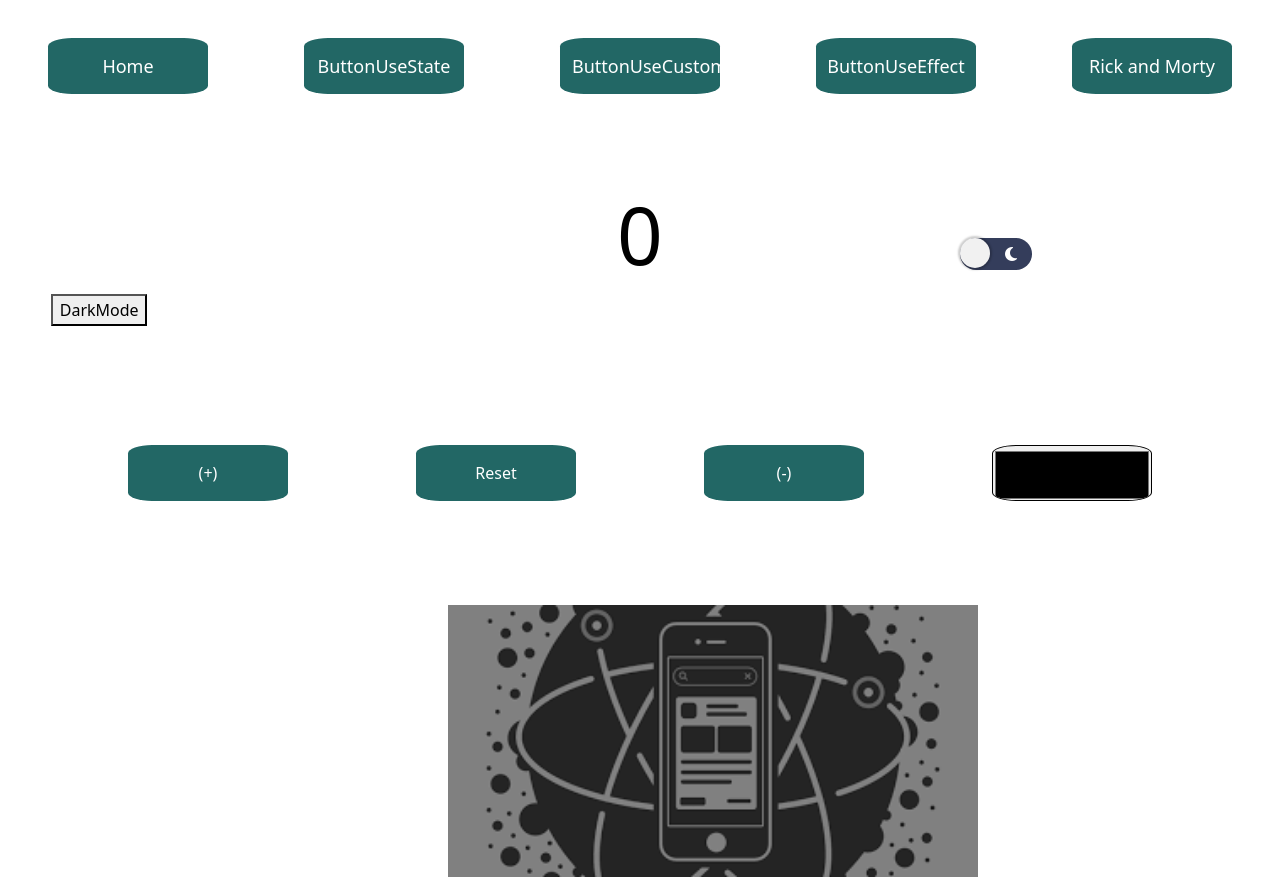
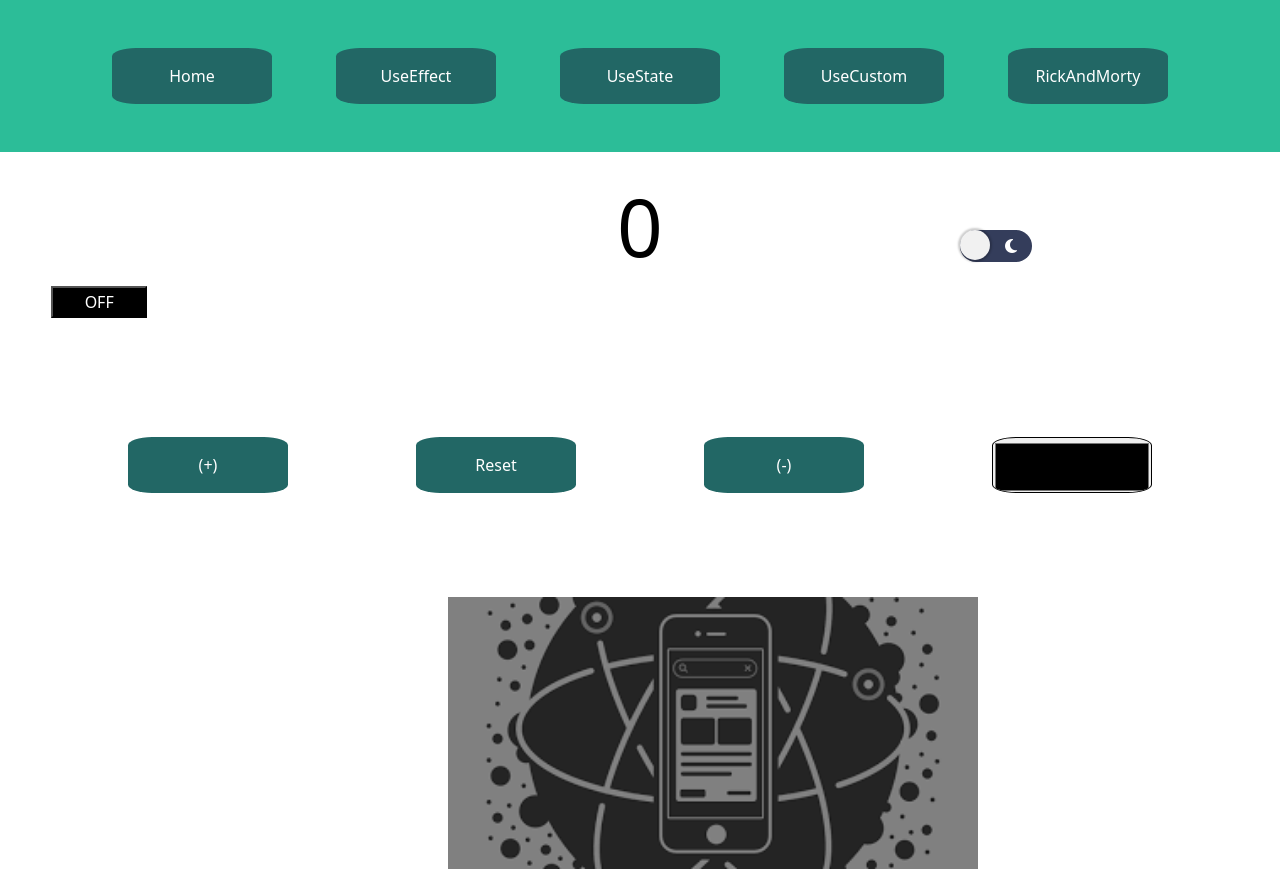
Before and after one commit to JhonJairoChala/React, a React (Create React App) app in the folder proyecto/: page / in a window 1280 px wide. Built offline with nearby package versions, Linux system fonts and the light colour scheme.

Commit message:
Agregue las rutas al proyecto mediante las librerias Routes,Route de React y con funcionalidad mediante el componente NavigatorUI

```diff
--- a/proyecto/src/App.js
+++ b/proyecto/src/App.js
@@ -1,13 +1,28 @@
+import { Route , Routes} from "react-router-dom";
 import { Header } from "./components/layouts/Header/Header";
+import { NotFound } from "./components/Pages/NotFound/NotFound";
+import { ButtonDark } from "./components/UI/ButtonDark/ButtonDark";
+import { ButtonRickAndMorty } from "./components/UI/ButtonRickAndMorty/ButtonRickAndMorty";
+import { ButtonUseCustom } from "./components/UI/ButtonUseCustom/ButtonUseCustom";
+import { ButtonUseEffect } from "./components/UI/ButtonUseEffect/ButtonUseEffect";
+import { ButtonUseState } from "./components/UI/ButtonUseState/ButtonUseState";
+import { Home } from "./components/UI/Home/Home";
 import { Body } from "./components/layouts/Body/Body";
 
 function App() {
   return (
   <div className="App" id="App">
     <Header/>
-    <section>
-      <Body/>
-    </section>
+    <Routes>
+        <Route path='/' element={<Home/>}/>
+        <Route path='/useCustom' element={<ButtonUseCustom/>}/>
+        <Route path='/useEffect' element={<ButtonUseEffect/>}/>
+        <Route path='/useState' element={<ButtonUseState/>}/>
+        <Route path='/buttonDark' element={<ButtonDark/>}/>
+        <Route path='/buttonRickAndMorty' element={<ButtonRickAndMorty/>}/>
+        <Route path='*' element={<NotFound/>}/>
+    </Routes>
+    <Body/>
   </div>
   );
 }
--- a/proyecto/src/components/UI/ButtonDark/ButtonDark.jsx
+++ b/proyecto/src/components/UI/ButtonDark/ButtonDark.jsx
@@ -3,7 +3,7 @@ import {useState} from 'react';
 
 export const ButtonDark = ({event}) => {
   const [modeDark, setDarkMode] = useState(false);
-
+  const [title, setTitle] = useState("");
   const handleOn = () =>{
     setDarkMode(!modeDark);
   }
@@ -11,9 +11,15 @@ export const ButtonDark = ({event}) => {
     if(modeDark){
       document.getElementById("App").classList.add("dark");
       document.getElementById("App").classList.remove("light");
+      document.getElementById("buttonD").textContent = "ON";
+      document.getElementById("buttonD").style.backgroundColor = "White";
+      document.getElementById("buttonD").style.color = "Black";
     }else{
       document.getElementById("App").classList.remove("dark");
       document.getElementById("App").classList.add("light");
+      document.getElementById("buttonD").textContent = "OFF";
+      document.getElementById("buttonD").style.backgroundColor = "Black";
+      document.getElementById("buttonD").style.color = "White";
     }
   }, [modeDark])
   return (
@@ -23,7 +29,7 @@ export const ButtonDark = ({event}) => {
           <span><i class="fa-solid fa-moon"></i></span>
       </button>
       <br />
-      <button onClick={handleOn} className="button2">DarkMode</button>
+      <button onClick={handleOn} className="button2" id='buttonD'></button>
     </div>
   )
 }
--- a/proyecto/src/components/UI/ButtonRickAndMorty/ButtonRickAndMorty.jsx
+++ b/proyecto/src/components/UI/ButtonRickAndMorty/ButtonRickAndMorty.jsx
@@ -2,6 +2,6 @@ import React from 'react'
 
 export const ButtonRickAndMorty = () => {
   return (
-    <button>Rick and Morty</button>
+    <div></div>
   )
 }
--- a/proyecto/src/components/UI/ButtonUseCustom/ButtonUseCustom.jsx
+++ b/proyecto/src/components/UI/ButtonUseCustom/ButtonUseCustom.jsx
@@ -2,6 +2,6 @@ import React,{useEffect} from 'react'
 
 export const ButtonUseCustom = () => {
   return (
-    <button class="btn btn-primary">ButtonUseCustom</button>
+    <div></div>
   )
 }
--- a/proyecto/src/components/UI/ButtonUseEffect/ButtonUseEffect.jsx
+++ b/proyecto/src/components/UI/ButtonUseEffect/ButtonUseEffect.jsx
@@ -2,6 +2,6 @@ import React from 'react'
 
 export const ButtonUseEffect = () => {
   return (
-    <button>ButtonUseEffect</button>
+    <div></div>
   )
 }
--- a/proyecto/src/components/UI/ButtonUseState/ButtonUseState.jsx
+++ b/proyecto/src/components/UI/ButtonUseState/ButtonUseState.jsx
@@ -2,6 +2,6 @@ import React from 'react'
 
 export const ButtonUseState = () => {
   return (
-    <button>ButtonUseState</button>
+    <div></div>
   )
 }
--- a/proyecto/src/components/UI/Home/Home.jsx
+++ b/proyecto/src/components/UI/Home/Home.jsx
@@ -2,6 +2,6 @@ import React from 'react'
 
 export const Home = () => {
   return (
-    <button>Home</button>
+    <div></div>
   )
 }
--- /dev/null
+++ b/proyecto/src/components/UI/NavigatorUI/NavigatorUI.jsx
@@ -0,0 +1,14 @@
+import React from 'react'
+import { Link } from 'react-router-dom'
+
+export const NavigatorUI = () => {
+  return (
+    <nav className='Nav'>
+        <Link to="/" className='link'><span>Home</span></Link>
+        <Link to="/useEffect" className='link'>UseEffect</Link>
+        <Link to="/useState" className='link'>UseState</Link>
+        <Link to="/useCustom" className='link'>UseCustom</Link>
+        <Link to="/buttonRickAndMorty" className='link'>RickAndMorty</Link>
+    </nav>
+  )
+}
--- a/proyecto/src/components/layouts/Header/Header.jsx
+++ b/proyecto/src/components/layouts/Header/Header.jsx
@@ -1,19 +1,11 @@
 import React from 'react'
-import { Home } from '../../UI/Home/Home'
-import { ButtonUseState } from '../../UI/ButtonUseState/ButtonUseState'
-import { ButtonUseCustom } from '../../UI/ButtonUseCustom/ButtonUseCustom'
-import { ButtonUseEffect } from '../../UI/ButtonUseEffect/ButtonUseEffect'
-import { ButtonRickAndMorty } from '../../UI/ButtonRickAndMorty/ButtonRickAndMorty'
-import { ButtonDark } from '../../UI/ButtonDark/ButtonDark'
+import { NavigatorUI } from '../../UI/NavigatorUI/NavigatorUI'
+
 
 export const Header = () => {
   return (
-    <header className='Header'>
-      <Home/>
-      <ButtonUseState/>
-      <ButtonUseCustom/>
-      <ButtonUseEffect/>
-      <ButtonRickAndMorty/>
+    <header>
+        <NavigatorUI/>
     </header>
   )
 }
--- a/proyecto/src/index.css
+++ b/proyecto/src/index.css
@@ -4,17 +4,31 @@
   flex-direction: row;
   justify-content: space-around;
   height: 10rem;
+  background-color: #2cbd98;
 }
 
-.Header button{
-  background:#226765;
-  color: #ffffff;
+.Nav{
+  display: flex;
+  flex-direction: row;
+  justify-content: space-evenly;
+  background-color: #2cbd98;
+  padding: 3rem;
+}
+
+.link{
+  text-decoration: none;
+  background-color: #226765;
+  color: white;
+  width: 10rem;
   border: solid 0px #ffffff;
   border-radius: 15%;
-  height: 3.5rem;
-  width: 10rem;
-  font-size: 18px;
-  margin-top: 3%;
+  text-align: center;
+  padding: 1rem;
+}
+
+.link:hover{
+  height: 4rem;
+  color: black;
 }
 
 .buttons{
```
